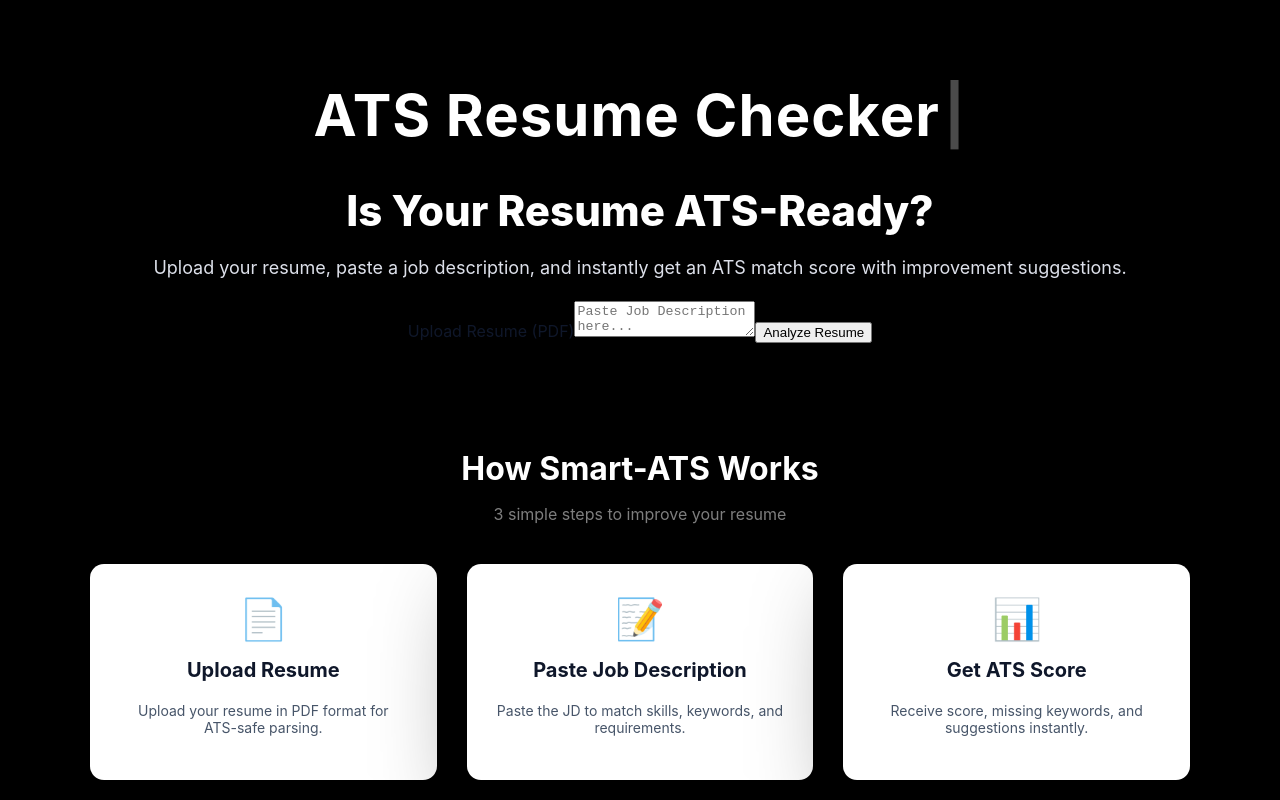
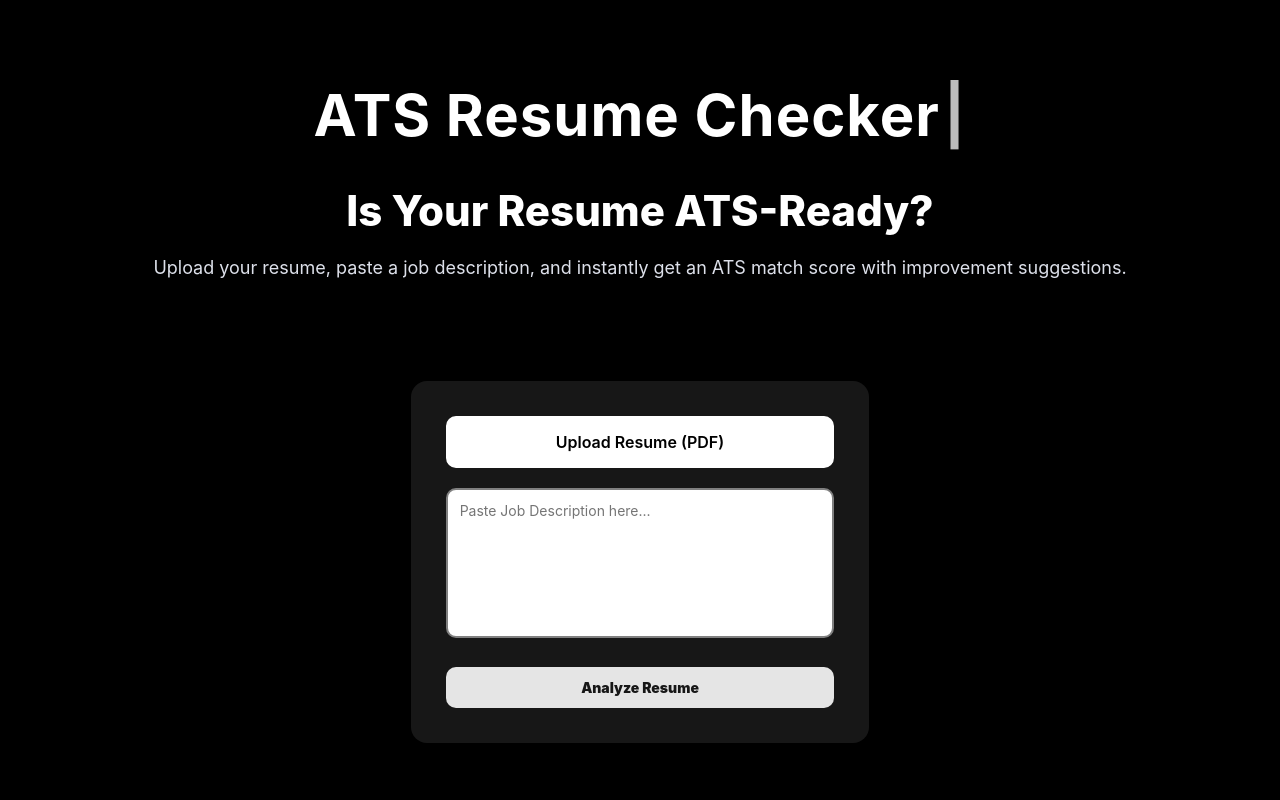
Before and after one commit to arnav418/Smart-ATS, a React (Vite) app in the folder frontend/: page / in a window 1280 px wide. Shown: the top 800 px of the page. Built offline with nearby package versions, Linux system fonts and the light colour scheme.

Commit message:
Second Commit

```diff
--- a/frontend/src/components/ResumeForm.jsx
+++ b/frontend/src/components/ResumeForm.jsx
@@ -1,4 +1,5 @@
 import { useState } from "react";
+import "./ResumeForm.css";
 
 function ResumeForm({ setResult }) {
   const [resumeFile, setResumeFile] = useState(null);
@@ -6,8 +7,8 @@
   const [loading, setLoading] = useState(false);
 
   const analyzeResume = async () => {
-    if (!resumeFile || !jd) {
-      alert("Please upload resume PDF and paste job description");
+    if (!resumeFile || !jd.trim()) {
+      alert("Please upload resume and paste job description");
       return;
     }
 
@@ -18,37 +19,58 @@
     setLoading(true);
 
     try {
-      const response = await fetch("https://smart-ats-tdb9.onrender.com/analyze",{
-        method: "POST",
-        body: formData,
-      });
+      const response = await fetch(
+        `${import.meta.env.VITE_BACKEND_URL}/analyze`,
+        {
+          method: "POST",
+          body: formData,
+        }
+      );
+
+      if (!response.ok) {
+        throw new Error("Backend error");
+      }
 
       const data = await response.json();
       setResult(data);
-    } catch (error) {
-      alert("Backend error. Is Flask running?");
+    } catch (err) {
+      console.error(err);
+      alert("Backend error. Please try again.");
+    } finally {
+      setLoading(false);
     }
-
-    setLoading(false);
   };
 
   return (
     <section className="form-section">
-      <input
-        type="file" id="resume-upload" accept=".pdf"onChange={(e) => setResumeFile(e.target.files[0])}
-        style={{ display: "none" }}
-      />
-
-      <label htmlFor="resume-upload" className="file-btn">
-        {resumeFile ? resumeFile.name : "Upload Resume (PDF)"}
+      {/* Upload */}
+      <label className="upload-btn">
+        Upload Resume (PDF)
+        <input
+          type="file"
+          accept=".pdf"
+          hidden
+          disabled={loading}
+          onChange={(e) => setResumeFile(e.target.files[0])}
+        />
       </label>
 
+      {/* File name */}
+      {resumeFile && (
+        <p className="file-name" title={resumeFile.name}>
+          {resumeFile.name}
+        </p>
+      )}
+
+      {/* JD */}
       <textarea
         placeholder="Paste Job Description here..."
         value={jd}
         onChange={(e) => setJd(e.target.value)}
+        disabled={loading}
       />
 
+      {/* CTA */}
       <button onClick={analyzeResume} disabled={loading}>
         {loading ? "Analyzing..." : "Analyze Resume"}
       </button>
```
